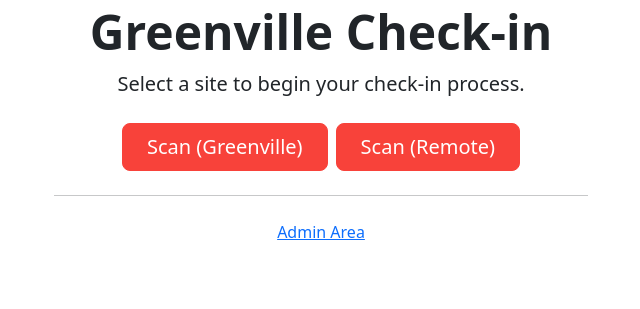
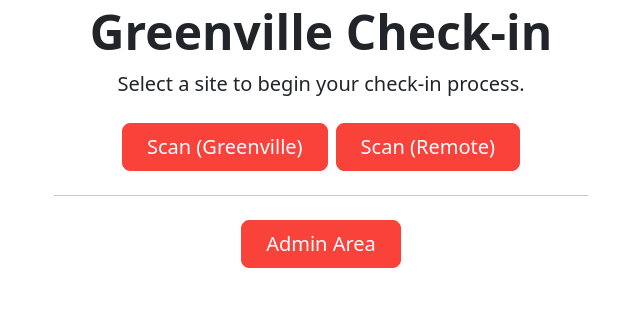
Before and after one commit to mosacko/greensboro-checkin, a FastAPI app: page / in a window 1280 px wide. Shown: the part 149-458 px from the top of the page, without its empty margins (319-959 px from the left). Run offline with FastAPI, Linux system fonts and the light colour scheme.

Commit message:
Updated icon color

```diff
--- a/app/templates/home.html
+++ b/app/templates/home.html
@@ -24,8 +24,10 @@
                 <a href="/scan?site={{ code }}" class="btn btn-primary btn-lg px-4 gap-3" background="#f8423a" border-color="#f8423a">Scan ({{ name }})</a>
             {% endfor %}
         </div>
-         <hr class="my-4">
-         <p><a href="/admin">Admin Area</a></p>
+        <hr class="my-4">
+        <div class="d-grid gap-2 d-sm-flex justify-content-sm-center">
+            <a href="/admin" class="btn btn-primary btn-lg px-4 gap-3" background="#f8423a" border-color="#f8423a">Admin Area</a>
+        </div>
     </div>
 </div>
 {% endblock %}
```
